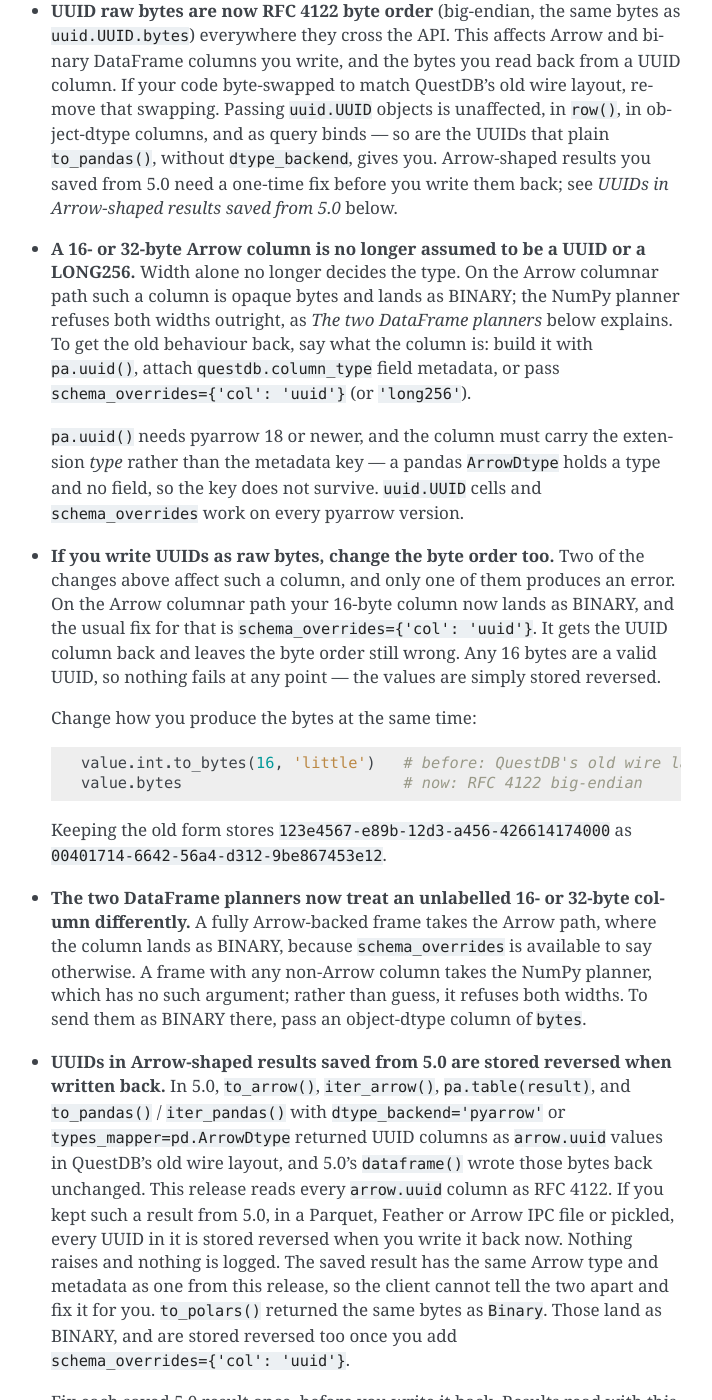
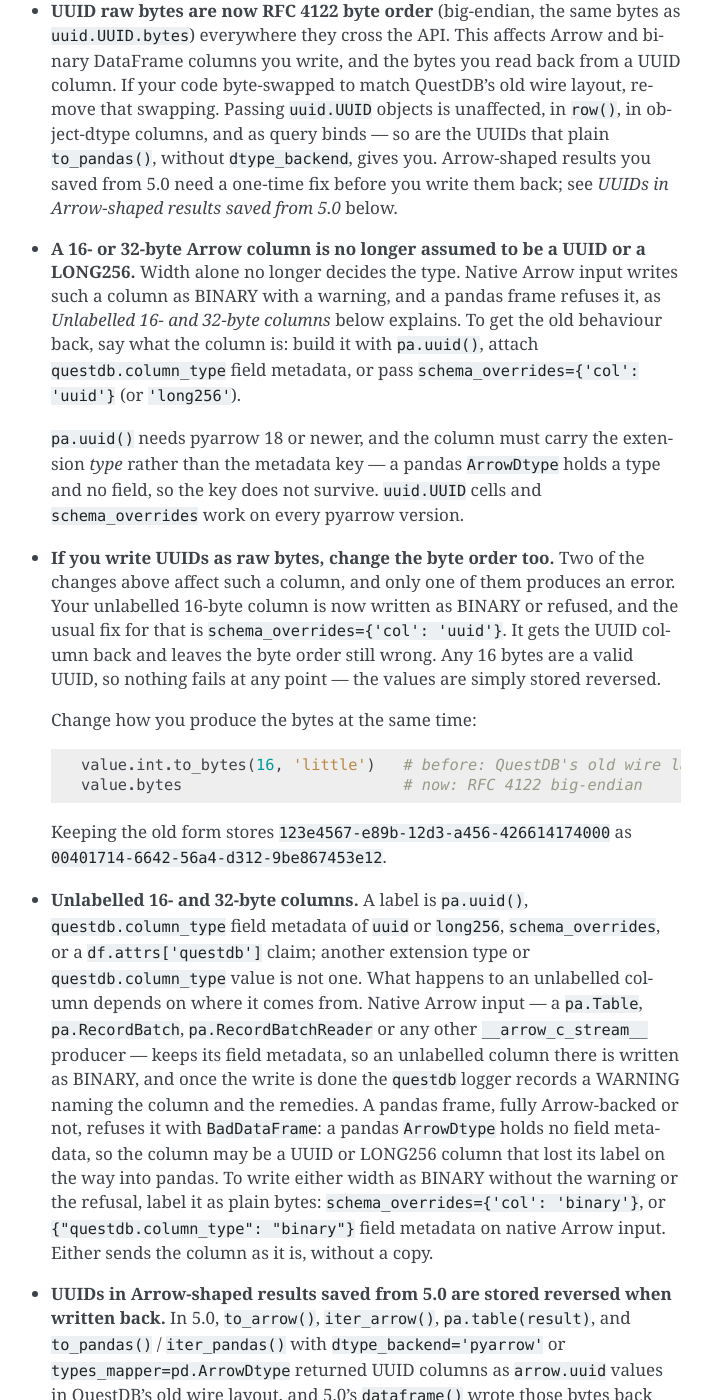
Before and after one commit to questdb/py-questdb-client, a Sphinx documentation site: the page built from docs/changelog.rst, in a window 1280 px wide and 1400 px high, scrolled down 697 px. Shown: the whole window, without its empty margins (399-1111 px from the left). Built offline with Sphinx 7.4.7, drawn with Linux system fonts in a browser that asks for light colours; some of the changed text lies outside the part shown.

Commit message:
Decide unlabelled 16/32-byte columns by source
A 16- or 32-byte binary column with no UUID or LONG256 label was
written as BINARY from an all-Arrow pandas frame but refused from a
mixed one. Every pandas frame now refuses it, since pandas drops field
metadata and the label may be lost. Native Arrow input still writes
BINARY, and logs a questdb WARNING once the write is done, or after a
failure that may have committed rows.

Only labels the native ingest honours count. The new schema_overrides
kind 'binary', or questdb.column_type "binary", marks plain bytes
without a copy; a misapplied 'binary' is refused. Each pandas write
reads df.dtypes once.

Co-Authored-By: Claude Opus 5.5 <noreply@anthropic.com>

```diff
--- a/CHANGELOG.rst
+++ b/CHANGELOG.rst
@@ -21,11 +21,11 @@ Breaking changes
   write them back; see *UUIDs in Arrow-shaped results saved from 5.0* below.
 
 - **A 16- or 32-byte Arrow column is no longer assumed to be a UUID or a
-  LONG256.** Width alone no longer decides the type. On the Arrow columnar
-  path such a column is opaque bytes and lands as BINARY; the NumPy planner
-  refuses both widths outright, as *The two DataFrame planners* below
-  explains. To get the old behaviour back, say what the column is: build it
-  with ``pa.uuid()``, attach ``questdb.column_type`` field metadata, or pass
+  LONG256.** Width alone no longer decides the type. Native Arrow input
+  writes such a column as BINARY with a warning, and a pandas frame refuses
+  it, as *Unlabelled 16- and 32-byte columns* below explains. To get the
+  old behaviour back, say what the column is: build it with ``pa.uuid()``,
+  attach ``questdb.column_type`` field metadata, or pass
   ``schema_overrides={'col': 'uuid'}`` (or ``'long256'``).
 
   ``pa.uuid()`` needs pyarrow 18 or newer, and the column must carry the
@@ -35,8 +35,9 @@ Breaking changes
 
 - **If you write UUIDs as raw bytes, change the byte order too.** Two of the
   changes above affect such a column, and only one of them produces an
-  error. On the Arrow columnar path your 16-byte column now lands as BINARY,
-  and the usual fix for that is ``schema_overrides={'col': 'uuid'}``. It
+  error. Your unlabelled 16-byte column is now written as BINARY or
+  refused, and the usual fix for that is
+  ``schema_overrides={'col': 'uuid'}``. It
   gets the UUID column back and leaves the byte order still wrong. Any 16 bytes are a valid UUID, so
   nothing fails at any point — the values are simply stored reversed.
 
@@ -49,13 +50,23 @@ Breaking changes
   ``123e4567-e89b-12d3-a456-426614174000`` as
   ``00401714-6642-56a4-d312-9be867453e12``.
 
-- **The two DataFrame planners now treat an unlabelled 16- or 32-byte column
-  differently.** A fully Arrow-backed frame takes the Arrow path,
-  where the column lands as BINARY, because ``schema_overrides`` is available
-  to say otherwise. A frame with any non-Arrow column takes the NumPy
-  planner, which has no such argument; rather than guess, it refuses both
-  widths. To send them as BINARY there, pass an object-dtype column of
-  ``bytes``.
+- **Unlabelled 16- and 32-byte columns.** A label is ``pa.uuid()``,
+  ``questdb.column_type`` field metadata of ``uuid`` or ``long256``,
+  ``schema_overrides``, or a ``df.attrs['questdb']`` claim; another
+  extension type or ``questdb.column_type`` value is not one. What happens
+  to an unlabelled column depends on where it comes from. Native Arrow input — a ``pa.Table``,
+  ``pa.RecordBatch``, ``pa.RecordBatchReader`` or any other
+  ``__arrow_c_stream__`` producer — keeps its field metadata, so an
+  unlabelled column there is written as BINARY, and once the write is done
+  the ``questdb`` logger records a WARNING naming the column and the
+  remedies. A pandas frame,
+  fully Arrow-backed or not, refuses it with ``BadDataFrame``: a pandas
+  ``ArrowDtype`` holds no field metadata, so the column may be a UUID or
+  LONG256 column that lost its label on the way into pandas. To write
+  either width as BINARY without the warning or the refusal, label it as
+  plain bytes: ``schema_overrides={'col': 'binary'}``, or
+  ``{"questdb.column_type": "binary"}`` field metadata on native Arrow
+  input. Either sends the column as it is, without a copy.
 
 - **UUIDs in Arrow-shaped results saved from 5.0 are stored reversed when
   written back.** In 5.0, ``to_arrow()``, ``iter_arrow()``,
@@ -260,6 +271,13 @@ New
   fixed-size and variable-length binary columns — which is how polars frames
   get there, since polars has no fixed-size binary dtype. Every non-null
   value must be exactly 16 or 32 bytes.
+
+- **``schema_overrides`` accepts ``'binary'``.** It says a 16- or 32-byte
+  binary column holds plain bytes, so the column is written as BINARY
+  without the refusal or warning an unlabelled one gets, and without a copy.
+  It applies to binary columns only, and is refused on a column whose
+  ``pa.uuid()`` type or ``uuid`` / ``long256`` field metadata already says
+  otherwise.
 
 - **A ``('geohash', bits)`` override accepts an unsigned integer column.**
   Until now it had to be signed (``int8`` to ``int64``), and an unsigned
--- a/docs/sender.rst
+++ b/docs/sender.rst
@@ -344,9 +344,27 @@ where it is not:
      - ``pa.timestamp('ms')``, ``pa.date32()``, ``pa.date64()``
      - —
    * - ``BINARY``
-     - ``pa.binary()``, ``pa.large_binary()``,
-       ``pa.binary(n)`` on the Arrow columnar path
-     - —
+     - ``pa.binary()``, ``pa.large_binary()``, ``pa.binary(n)``
+     - ``'binary'`` on a 16- or 32-byte ``pa.binary(n)`` column
+
+``schema_overrides`` needs a fully Arrow-backed frame: every column an
+``ArrowDtype``, as ``df.convert_dtypes(dtype_backend='pyarrow')`` makes it.
+A frame with any NumPy, object or masked column refuses the argument.
+
+A 16- or 32-byte ``pa.binary(n)`` column needs a label to be a ``UUID`` or a
+``LONG256``: ``pa.uuid()``, ``questdb.column_type`` field metadata of
+``uuid`` or ``long256``, ``schema_overrides``, or a ``df.attrs['questdb']``
+claim, and ``schema_overrides={'col': 'binary'}`` or
+``questdb.column_type`` metadata of ``binary`` labels it as plain bytes.
+Another extension type or ``questdb.column_type`` value is not a label.
+Without one, what happens depends on where the column comes from. From a ``pa.Table``, a
+``pa.RecordBatch`` or another native Arrow source it is written as
+``BINARY``, and the ``questdb`` logger records a warning naming the column
+once the write is done.
+In a pandas frame, Arrow-backed or not, it is refused, because a pandas
+``ArrowDtype`` holds no field metadata and the label may have been lost on
+the way in. Variable-length binary, ``pa.binary()``, is ``BINARY`` either
+way and needs no label.
 
 .. literalinclude:: ../examples/qwp_column_types_dataframe.py
    :language: python
```
Also changed, not shown: 6 other files.
